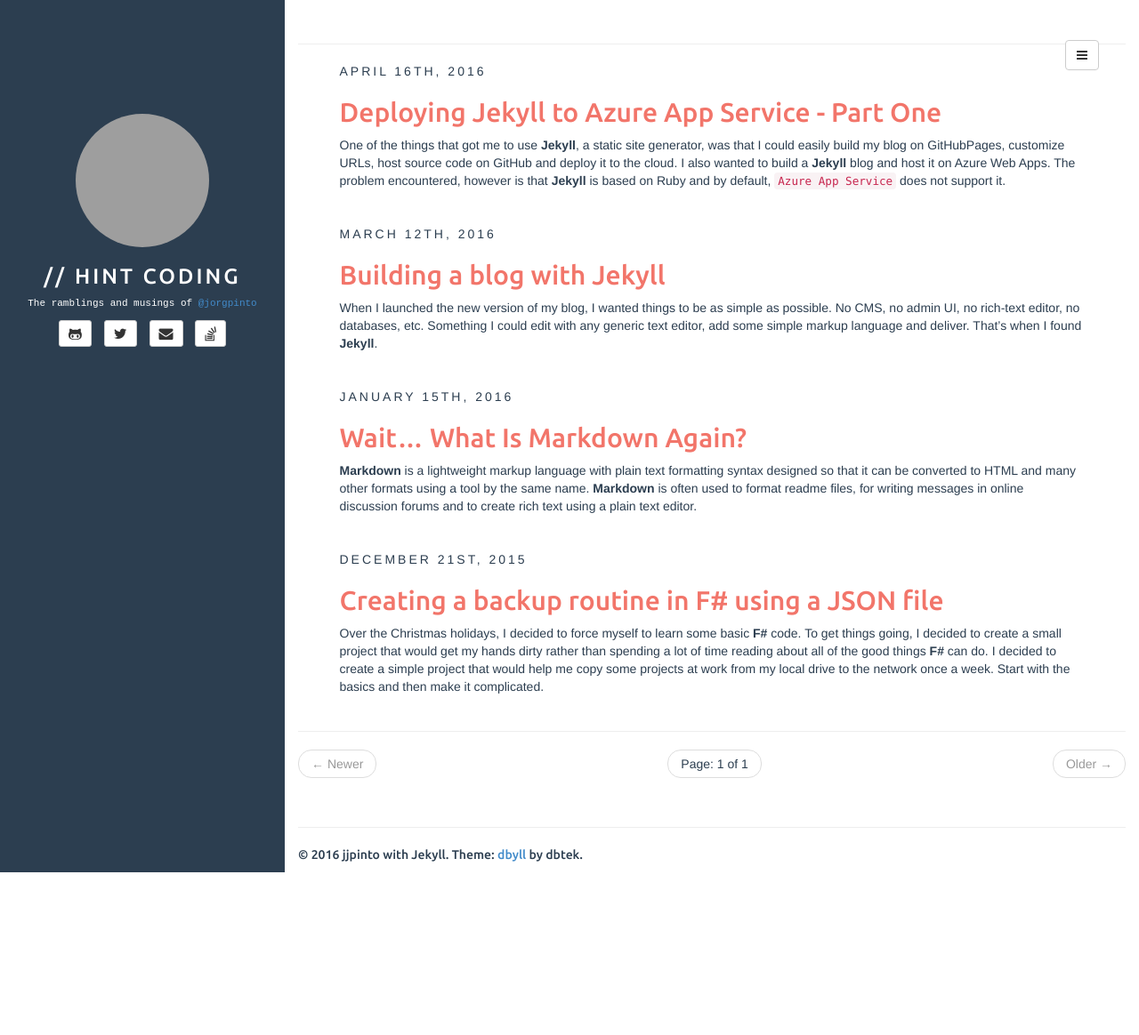
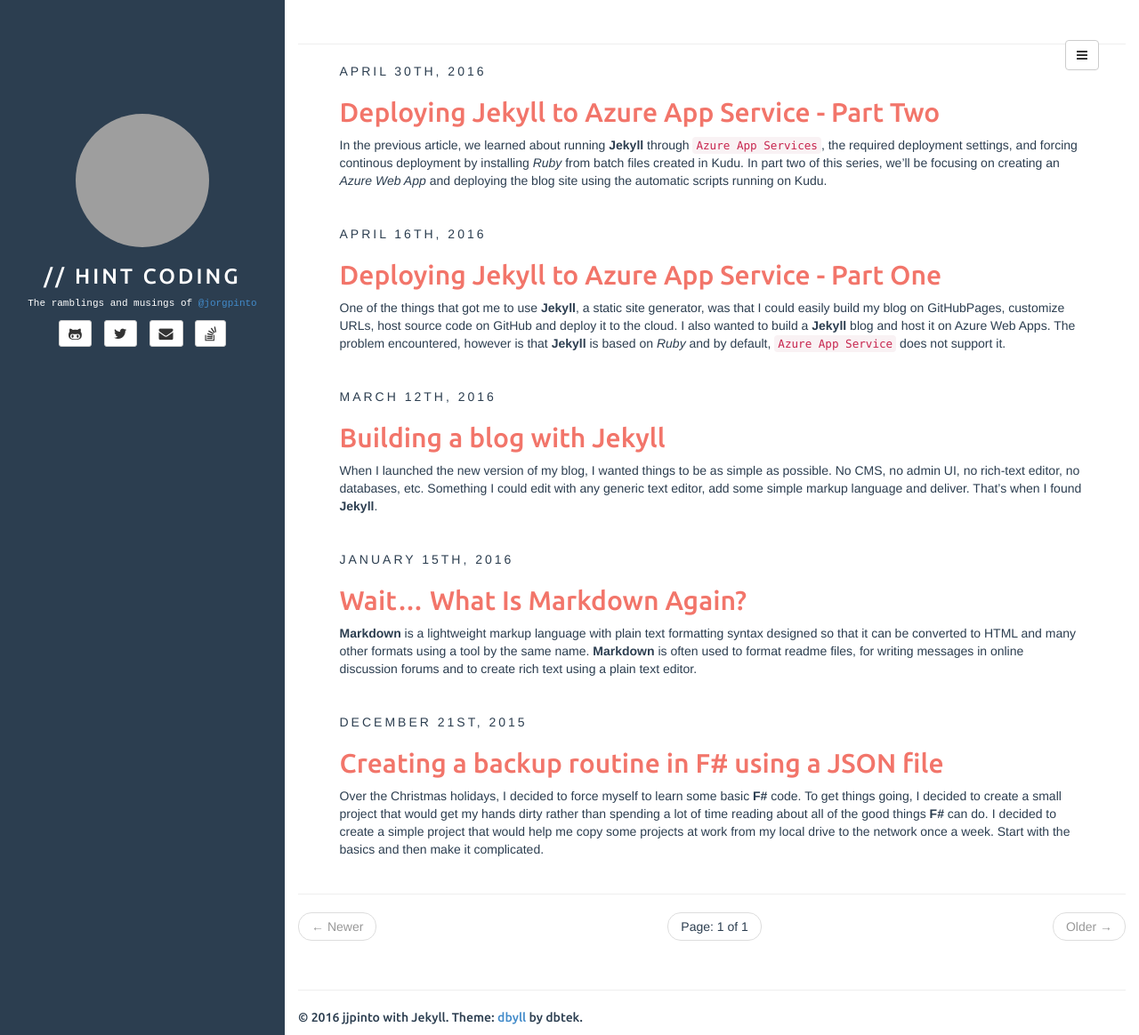
Before and after one commit to jjpinto/jjpinto.github.io, a Jekyll site: the page built from index.html, in a window 1280 px wide and 1164 px high. Shown: the whole window at 89% size. Built offline with Jekyll 4.4.1, drawn with Linux system fonts in a browser that asks for light colours; the list of posts is cut into pages by our own code; grey boxes are pictures that could not be loaded.

Commit message:
Part two and spelling mistake

```diff
--- a/_posts/2016-04-16-deploy-jekyll-azure-app-service-one.md
+++ b/_posts/2016-04-16-deploy-jekyll-azure-app-service-one.md
@@ -6,9 +6,9 @@ tags: [Jekyll, Azure, Ruby]
 comments: true
 
 ---
-One of the things that got me to use **Jekyll**, a static site generator, was that I could easily build my blog on GitHubPages, customize URLs, host source code on GitHub and deploy it to the cloud. I also wanted to build a **Jekyll** blog and host it on Azure Web Apps. The problem encountered, however is that **Jekyll** is based on Ruby and by default, `Azure App Service` does not support it.
+One of the things that got me to use **Jekyll**, a static site generator, was that I could easily build my blog on GitHubPages, customize URLs, host source code on GitHub and deploy it to the cloud. I also wanted to build a **Jekyll** blog and host it on Azure Web Apps. The problem encountered, however is that **Jekyll** is based on _Ruby_ and by default, `Azure App Service` does not support it.
 
-Basically, `Azure App Service` supports continuous deployment from source code control and repository tools like GitHub, BitBucket, and Visual Studio Team Services. But it does not have out-of-the-box support for Ruby, a requirement for building **Jekyll** sites.
+Basically, `Azure App Service` supports continuous deployment from source code control and repository tools like GitHub, BitBucket, and Visual Studio Team Services. But it does not have out-of-the-box support for _Ruby_, a requirement for building **Jekyll** sites.
 
 Therefore I had to externalize the continuous delivery with certain batch files through *Kudu*. I also added an extension to Azure Web app. By the way, Kudu is the engine behind git deployments in Azure Web Sites.
 
@@ -216,7 +216,7 @@ You will need to create four files on your site root folder. Gemfile might have
 
 Don't miss part two, **Create your `Azure Web app` and Deploy**.
 
-The scripts provide were based on [Scott Hanselman](http://www.hanselman.com/blog/RunningTheRubyMiddlemanStaticSiteGeneratorOnMicrosoftAzure.aspx) and
+The scripts provided were based on articles by [Scott Hanselman](http://www.hanselman.com/blog/RunningTheRubyMiddlemanStaticSiteGeneratorOnMicrosoftAzure.aspx) and
 [Khalid Abuhakmeh](http://rimdev.io/deploying-jekyll-to-windows-azure-app-services/).
 
 
--- /dev/null
+++ b/_posts/2016-04-30-deploy-jekyll-azure-app-service-two.md
@@ -0,0 +1,32 @@
+---
+layout: post
+title: Deploying Jekyll to Azure App Service - Part Two
+categories: [Azure]
+tags: [Jekyll, Azure, Ruby]
+comments: true
+
+---
+In the previous article, we learned about running **Jekyll** through `Azure App Services`, the required deployment settings, and forcing continous deployment by installing _Ruby_ from batch files created in Kudu. In part two of this series, we’ll be focusing on
+creating an _Azure Web App_ and deploying the blog site using the automatic scripts running on Kudu.
+
+### Create your Azure Web app
+
+When the [Web app](https://azure.microsoft.com/en-us/documentation/articles/app-service-web-get-started/) is created, go to your Web App and under Settings, add a new environment variable `SCMCOMMANDIDLE_TIMEOUT=600`. This one will help to avoid timeout when installing **Jekyll** and all dependencies.
+
+Also under Settings, click on Deployment source and select Continuous deployment. You get a list of all supported services: choose GitHub. If you haven't done it yet, have a look at this [post](https://azure.microsoft.com/en-us/documentation/articles/web-sites-publish-source-control/).
+
+Lastly, under Tools, click on Extensions. Install **Jekyll** extension. Extensions add functionality to your `App service`.
+
+### Deploy
+
+Once the files are committed to your repository, *Kudu* should deploy your site. During the first deployment, it might take a bit longer since _Ruby_ needs to be downloaded and installed. After that it seems that happens in the blink of an eye.
+
+By the way, it would be great if _Ruby_ and DevKit would be included in `Azure Web App`.
+
+### Conclusion
+
+While it appears to be a lot of steps, day-to-day authoring is actually quite simple – I just check-in Markdown files to **_GitHub_** and my blog is updated shortly on `Azure App service`.
+
+
+- - -
+<a class="btn btn-default" href="https://github.com/jjpinto/jjpinto.github.io">GitHub project site</a>
```
